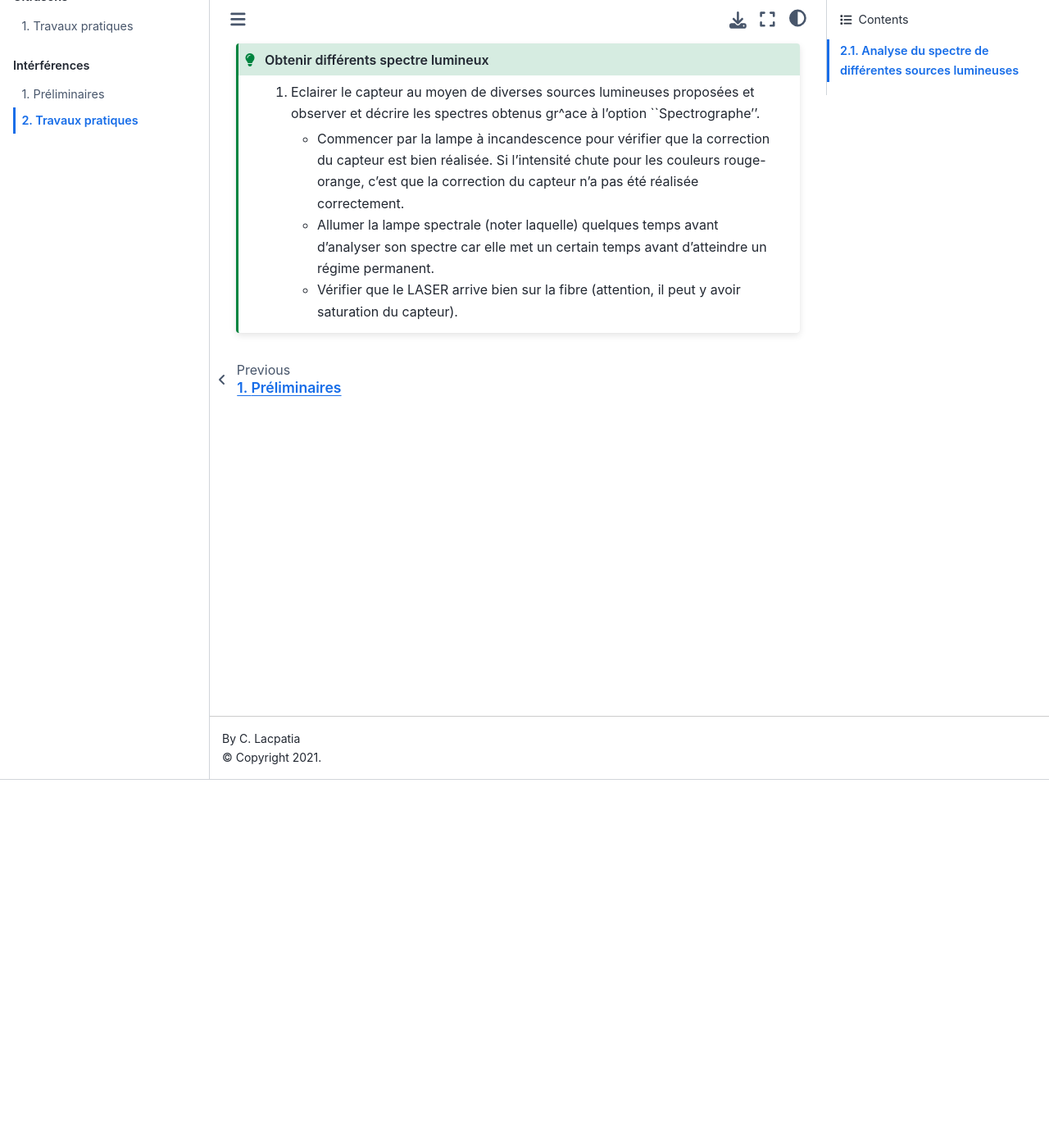
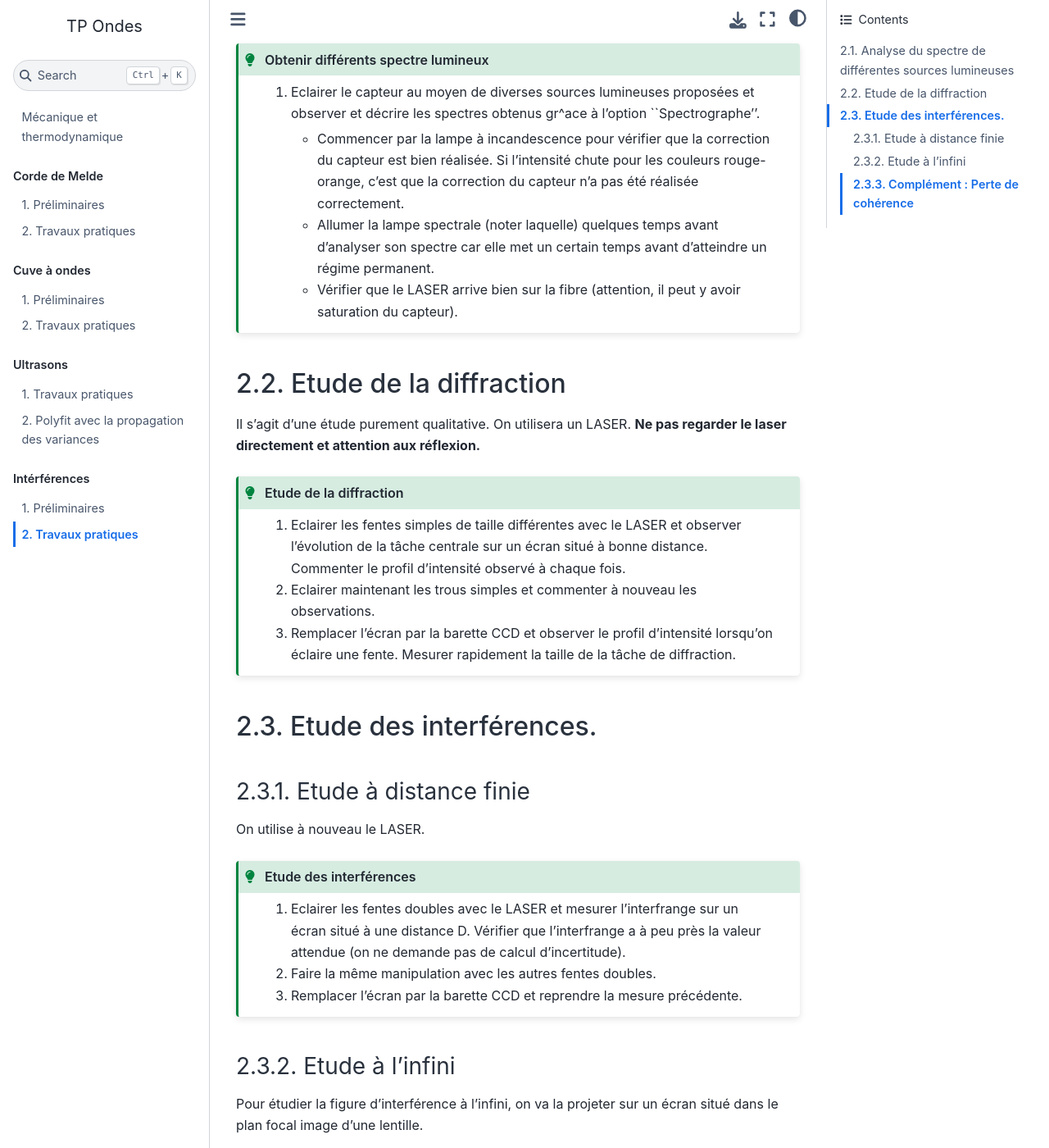
Before and after one commit to pcsi3physiquestan/tp6_ondes_sources, a Jupyter Book: the page built from notebook/interferences_tp.md, in a window 1280 px wide and 1400 px high, scrolled down 449 px. Shown: the whole window at 82% size. Built offline with Jupyter Book 1.0.4 settings and Sphinx 7.4.7 and the Sphinx Book theme 1.1.4, drawn with Linux system fonts in a browser that asks for light colours; some of the changed text lies outside the part shown.

Commit message:
Mise à jour des sources

`````diff
--- a/_toc.yml
+++ b/_toc.yml
@@ -15,6 +15,7 @@ parts:
   numbered: true
   chapters:
   - file: notebook/ondes_tp
+  - file: notebook/ondes_annexe
 - caption: "Intérférences"
   numbered: true
   chapters:
--- a/notebook/interferences_tp.md
+++ b/notebook/interferences_tp.md
@@ -29,3 +29,40 @@ Les Lasers peuvent \^etre extr\^emement dangereux pour la vue. Il ne faut JAMAIS
     * Vérifier que le LASER arrive bien sur la fibre (attention, il peut y avoir saturation du capteur).
 
 ````
+## Etude de la diffraction
+
+Il s'agit d'une étude purement qualitative. On utilisera un LASER. __Ne pas regarder le laser directement et attention aux réflexion.__
+
+````{admonition} Etude de la diffraction
+:class: tip
+1. Eclairer les fentes simples de taille différentes avec le LASER et observer l'évolution de la tâche centrale sur un écran situé à bonne distance. Commenter le profil d'intensité observé à chaque fois.
+2. Eclairer maintenant les trous simples et commenter à nouveau les observations.
+3. Remplacer l'écran par la barette CCD et observer le profil d'intensité lorsqu'on éclaire une fente. Mesurer rapidement la taille de la tâche de diffraction.
+````
+
+## Etude des interférences.
+### Etude à distance finie
+On utilise à nouveau le LASER.
+
+````{admonition} Etude des interférences
+:class: tip
+1. Eclairer les fentes doubles avec le LASER et mesurer l'interfrange sur un écran situé à une distance D. Vérifier que l'interfrange a à peu près la valeur attendue (on ne demande pas de calcul d'incertitude).
+2. Faire la même manipulation avec les autres fentes doubles.
+3. Remplacer l'écran par la barette CCD et reprendre la mesure précédente.
+````
+
+### Etude à l'infini
+
+Pour étudier la figure d'interférence à l'infini, on va la projeter sur un écran situé dans le plan focal image d'une lentille.
+
+````{admonition} Distance focale de la lentille
+:class: tip
+1. Commencer par éteindre le LASER et enlever le ainsi que le jeton d'interférences.
+2. En utilisant la lampe à LED. Réaliser un dispositif {lentille+écran} où l'écran est dans le plan focal image de la lentille. On prendra la lentille de plus grande focale à disposition.
+3. Enlever la lampe et replacer le LASER avec le jeton d'interférences.
+4. Observer la figure d'interférences et mesurer l'interfance. La comparer à la valeur attendue (sans incertitude à nouveau).
+````
+
+### Complément : Perte de cohérence
+> Remplacer le LASER par une lampe au sodium. Observe-t-on encore correctement les interférences ? On utilisera un diaphragme à iris pour limiter l'éclairage à une seule double fente.
+> Remplacer la lampe par une lampe à LED. Observe-t-on encore correctement les interférences ?
`````
Also changed, not shown: other parts of notebook/interferences_tp.md (+1 -1 lines), notebook/cuve_preliminaire.md (+3 -3 lines), notebook/interferences_preliminaire.md (+13 -1 lines), notebook/ondes_annexe.md (added, +34 -0 lines), notebook/ondes_tp.md (+6 -6 lines), notebook/images/jeton_diffraction.jpg (added), 1 other file.
